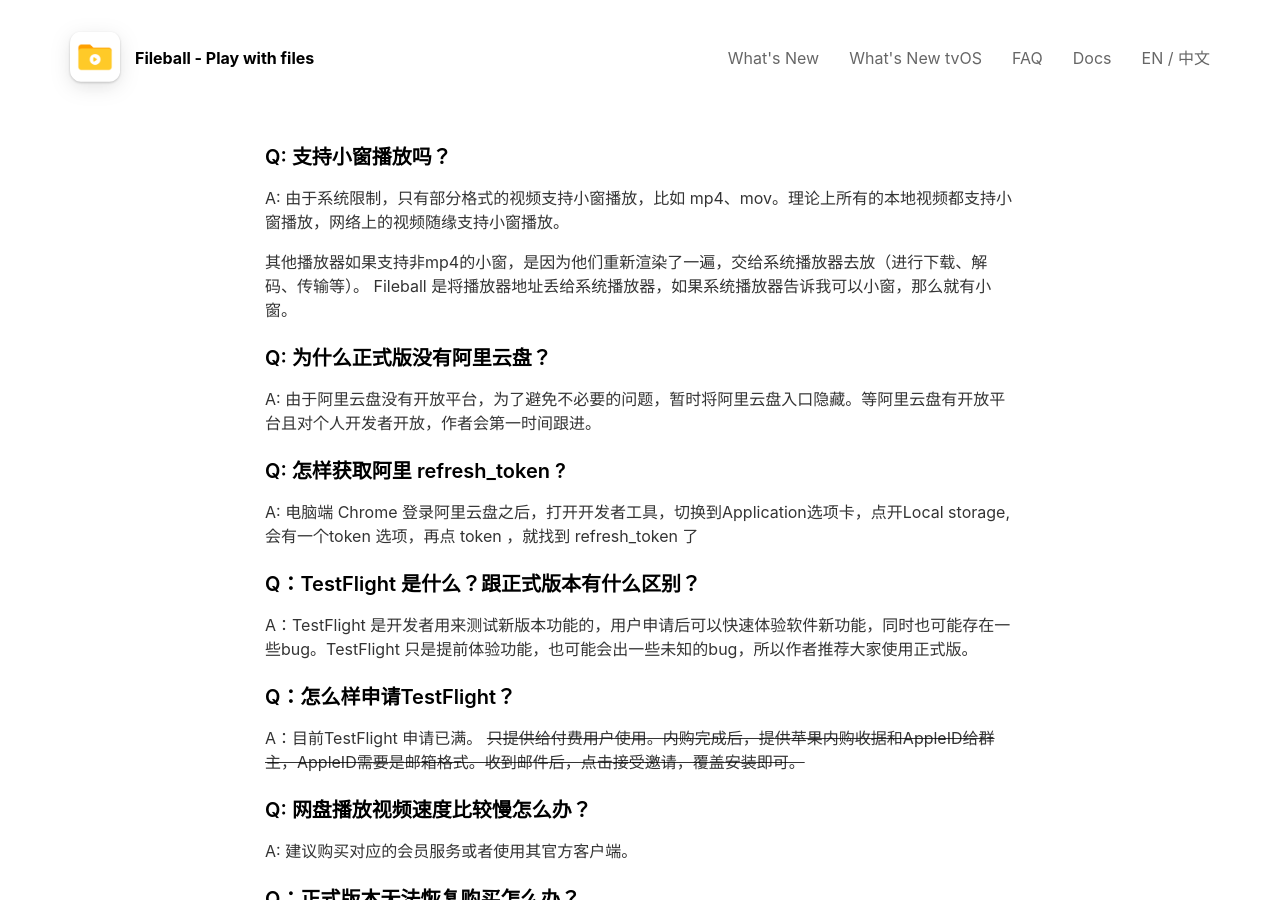
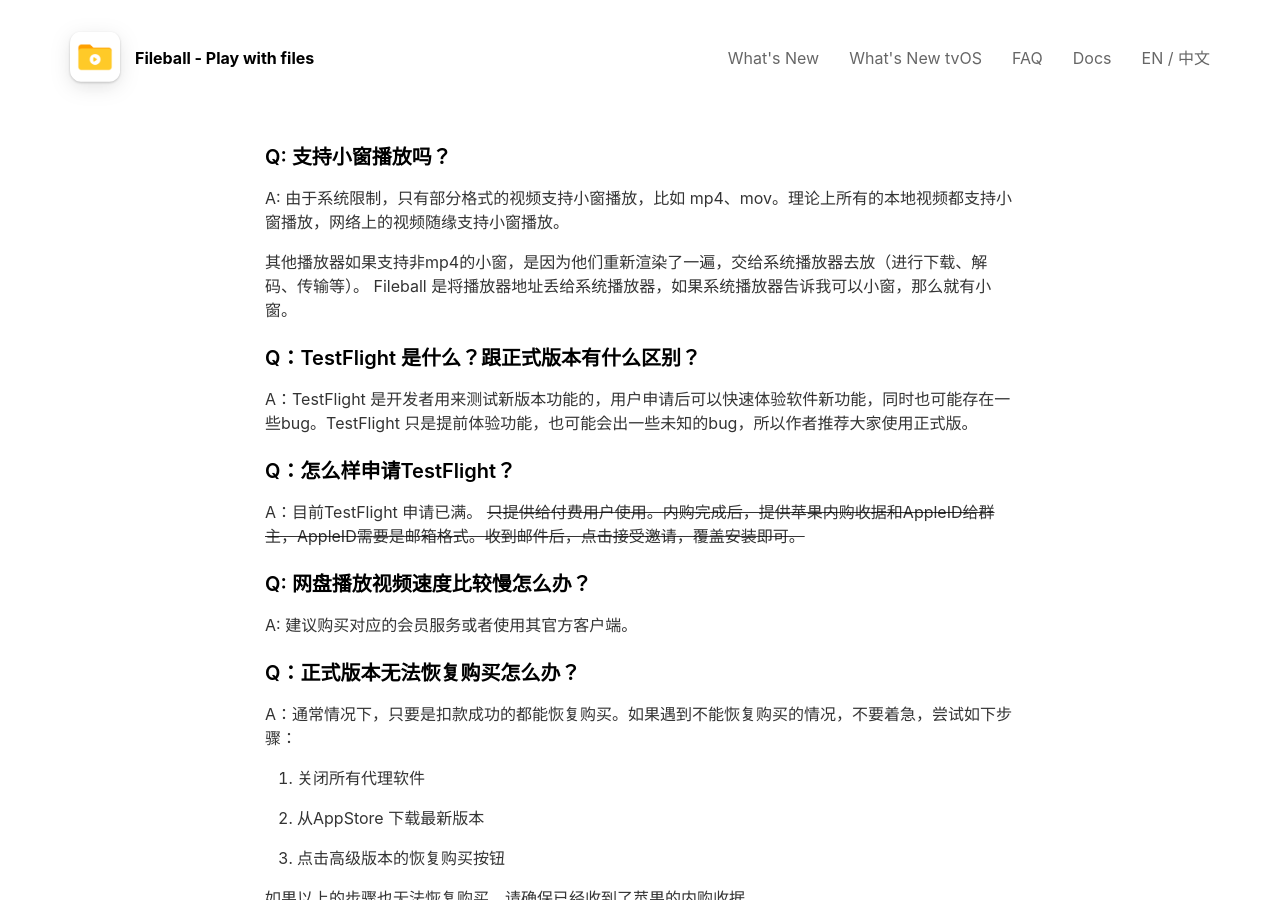
Before and after one commit to alexiscn/fileball.app, a Jekyll site: the page built from _pages/faq.md, in a window 1280 px wide and 900 px high. Built offline with Jekyll 4.4.1, drawn with Linux system fonts in a browser that asks for light colours; nearby versions of some CDN libraries.

```diff
--- a/_pages/faq.md
+++ b/_pages/faq.md
@@ -11,15 +11,6 @@ locale: en
 A: 由于系统限制，只有部分格式的视频支持小窗播放，比如 mp4、mov。理论上所有的本地视频都支持小窗播放，网络上的视频随缘支持小窗播放。
 
 其他播放器如果支持非mp4的小窗，是因为他们重新渲染了一遍，交给系统播放器去放（进行下载、解码、传输等）。 Fileball 是将播放器地址丢给系统播放器，如果系统播放器告诉我可以小窗，那么就有小窗。
-
-### Q: 为什么正式版没有阿里云盘？
-
-A: 由于阿里云盘没有开放平台，为了避免不必要的问题，暂时将阿里云盘入口隐藏。等阿里云盘有开放平台且对个人开发者开放，作者会第一时间跟进。
-
-
-### Q: 怎样获取阿里 refresh_token ?
-
-A: 电脑端 Chrome 登录阿里云盘之后，打开开发者工具，切换到Application选项卡，点开Local storage,会有一个token 选项，再点 token ，就找到 refresh_token 了
 
 
 ### Q：TestFlight 是什么？跟正式版本有什么区别？
```
Also changed, not shown: _pages/changelog.md (+2 -0 lines), _pages/cn/changelog.md (+2 -0 lines), _pages/cn/faq.md (+0 -9 lines).
